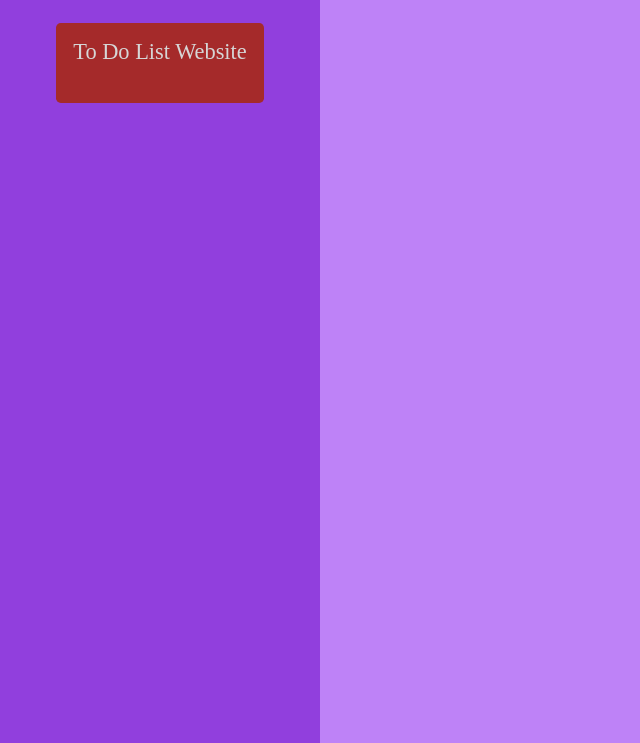
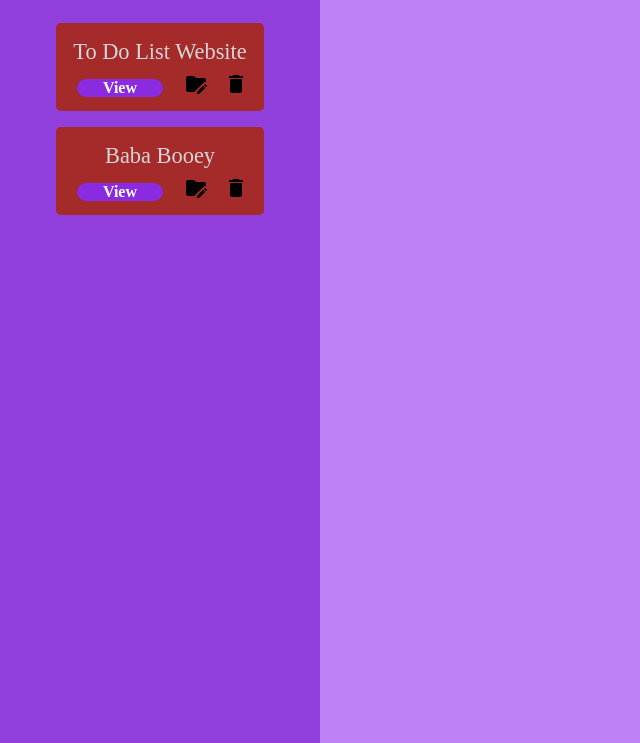
Before and after one commit to thomasfahy/to-do-list2, a website built with webpack: page src/template.html in a window 1280 px wide. Shown: the part 57-800 px from the top of the page, without its empty margins (0-640 px from the left). Built offline with nearby package versions, Linux system fonts and the light colour scheme.

Commit message:
feat: add button to project class

```diff
--- a/src/styles.css
+++ b/src/styles.css
@@ -37,12 +37,42 @@
     border-radius: 0.3rem;
     display: grid;
     justify-items: center;
+    grid-template-columns: 5fr 1fr 1fr;
+    margin-bottom: 1rem;
+    padding-bottom: 0.5rem;
 }
 
 .project-title{
     margin-top: 1rem;
     color: rgb(214, 214, 214);
     font-size: 1.4rem;
+    grid-column: 1/4;
+}
+
+.project-delete-button{
+    height: 1.5rem;
+    justify-self: end;
+    margin-right: 1rem;
+}
+
+.project-edit-button{
+    height: 1.5rem;
+    justify-self: end;
+    margin-right: 1rem;
+}
+
+.project-view-button{
+    font-weight: 800;
+    color: white;
+    background-color: blueviolet;
+    border-radius: 4rem;
+    width: 5.4rem;
+    text-align: center;
+    align-self: center;
+}
+
+.project-view-button:hover{
+    background-color: rgb(132, 0, 255);
 }
 
 #task-container{
--- a/src/template.html
+++ b/src/template.html
@@ -12,6 +12,15 @@
             <div id="projects-container">
                 <div class="project">
                     <div class="project-title">To Do List Website</div>
+                    <div class="project-view-button">View</div>
+                    <img class="project-edit-button" src="../assets/folder-edit.svg" alt="">
+                    <img class="project-delete-button" src="../assets/delete.svg" alt="">
+                </div>
+                <div class="project">
+                    <div class="project-title">Baba Booey</div>
+                    <div class="project-view-button">View</div>
+                    <img class="project-edit-button" src="../assets/folder-edit.svg" alt="">
+                    <img class="project-delete-button" src="../assets/delete.svg" alt="">
                 </div>
             </div>
         </div>
```
Also changed, not shown: assets/folder-edit.svg (added).
